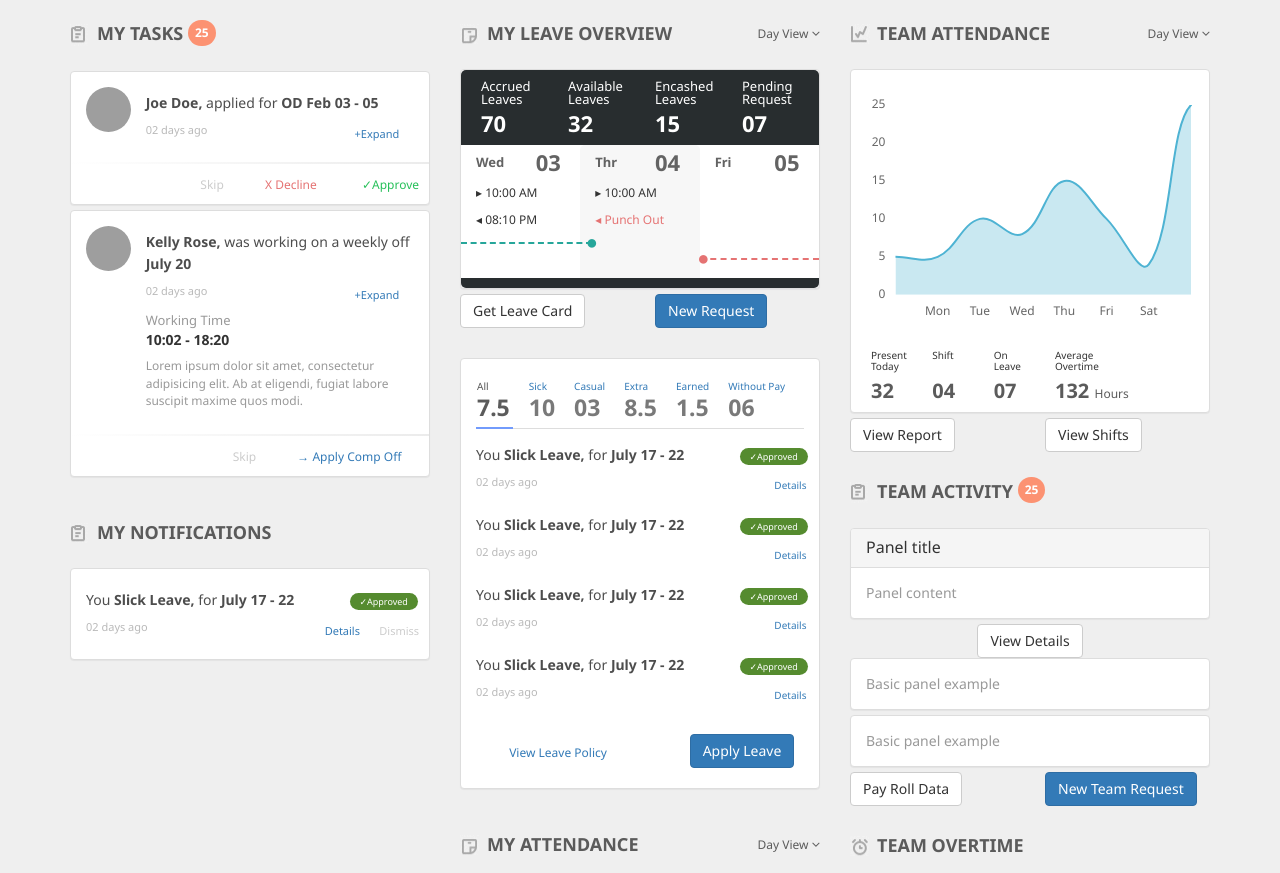
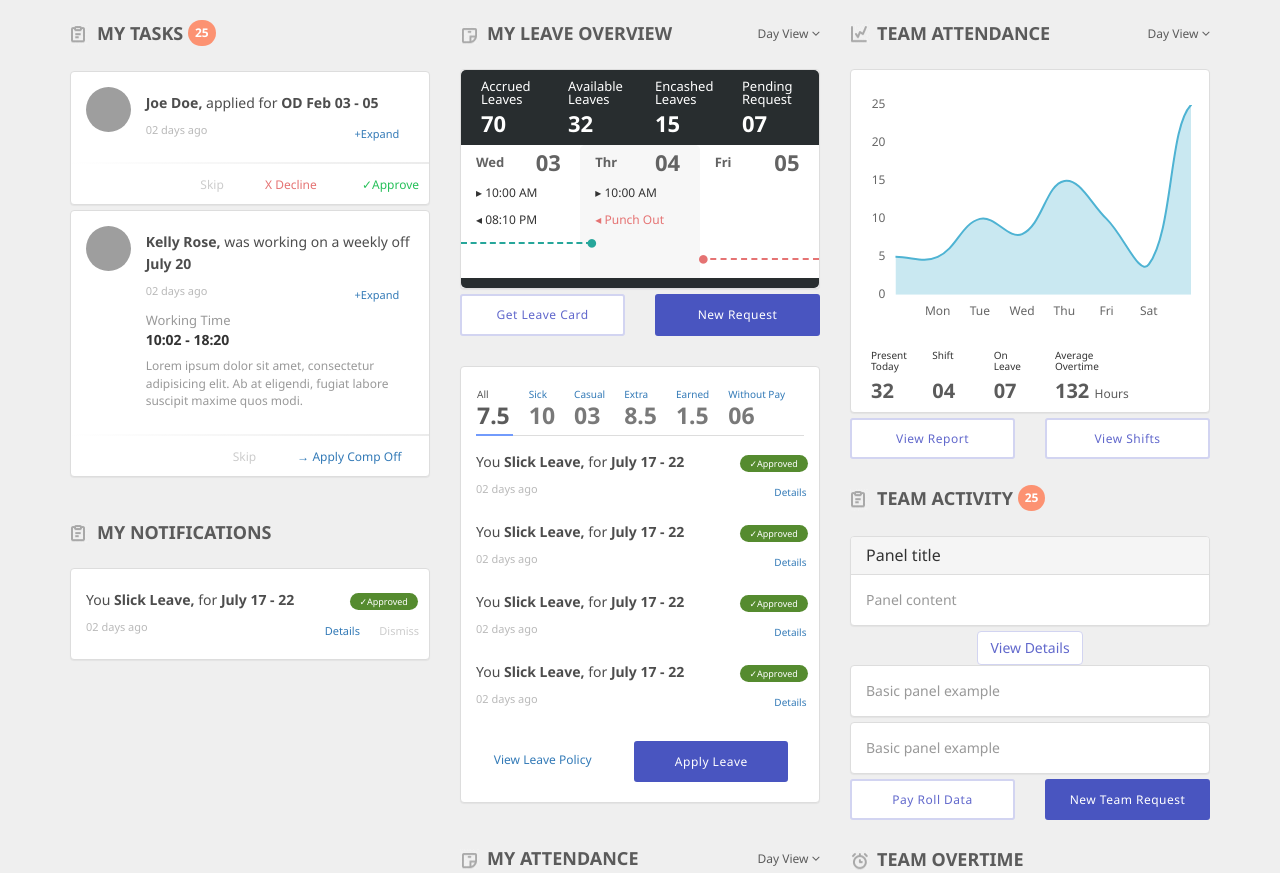
Before and after one commit to mager19/dashboard-Agosto, a website: page index.html in a window 1280 px wide. Shown: the part 79-952 px from the top of the page. Drawn offline with nearby package versions, Linux system fonts and the light colour scheme; grey boxes are pictures that could not be loaded.

Commit message:
Estilos añadidos a los botones

```diff
--- a/css/main.css
+++ b/css/main.css
@@ -422,6 +422,41 @@ body {
     height: 10px;
 }
 
+.boton{
+    border-radius: 3px;
+    border:2px solid ;
+    font-size: 1.2rem;
+    font-weight: 500;
+    letter-spacing: 0.5px;
+    text-align: center;
+    width: 100%;
+}
+
+.boton-default{
+    background-color: #fff;
+    border-color:#D2D4F1;
+    color:#6168CC;
+}
+
+.boton-default:hover{
+    background-color: #E57373;
+    border-color:#E57373;
+    color:#fff;
+}
+
+.boton-primary{
+    background-color: #4955C0;
+    border-color:#4955C0;
+    color:#fff;
+}
+
+.boton-primary:hover{
+    background-color: #fff;
+    border-color:#D2D4F1;
+    color:#6168CC;
+}
+
+
 
 /*****************************
 
--- a/index.html
+++ b/index.html
@@ -258,11 +258,11 @@
 
 
                 <div class="row">
-                    <div class="col-md-6">
-                        <button type="button" class="btn btn-default">Get Leave Card</button>
+                    <div class="col-md-6 col-xs-6">
+                        <button type="button" class="boton boton-default">Get Leave Card</button>
                     </div>
-                    <div class="col-md-6">
-                        <button type="button" class="btn btn-primary">New Request</button>
+                    <div class="col-md-6 col-xs-6">
+                        <button type="button" class="boton boton-primary">New Request</button>
                     </div>
                 </div>
 
@@ -850,11 +850,11 @@
 
                     <div class="card-footer--sinborde panel-tabs-footer">
                         <div class="row">
-                            <div class="col-md-6 col-xs-6">
+                            <div class="col-md-5 col-xs-5">
                                 <a href="#">View Leave Policy</a>
                             </div>
                             <div class="col-md-6 col-xs-6">
-                                <button type="button" class="btn btn-primary">Apply Leave</button>
+                                <button type="button" class="boton boton-primary">Apply Leave</button>
                             </div>
                         </div>
                     </div>
@@ -911,7 +911,7 @@
 
                 <div class="row">
                     <div class="col-md-12 text-center">
-                        <button type="button" class="btn btn-default">View Report</button>
+                        <button type="button" class="btn boton-default">View Report</button>
                     </div>
                 </div>
                 <!-- /section -->
@@ -1068,11 +1068,11 @@
                 <!-- /panel -->
 
                 <div class="row">
-                    <div class="col-md-6">
-                        <button type="button" class="btn btn-default">View Report</button>
+                    <div class="col-md-6 col-xs-6">
+                        <button type="button" class="boton boton-default">View Report</button>
                     </div>
-                    <div class="col-md-6">
-                        <button type="button" class="btn btn-default">View Shifts</button>
+                    <div class="col-md-6 col-xs-6">
+                        <button type="button" class="boton boton-default">View Shifts</button>
                     </div>
                 </div>
                 <!-- /section -->
@@ -1095,7 +1095,7 @@
 
                 <div class="row">
                     <div class="col-md-12 text-center">
-                        <button type="button" class="btn btn-default">View Details</button>
+                        <button type="button" class="btn boton-default">View Details</button>
                     </div>
                 </div>
 
@@ -1116,11 +1116,11 @@
                 <!-- /panel -->
 
                  <div class="row">
-                    <div class="col-md-6">
-                        <button type="button" class="btn btn-default">Pay Roll Data</button>
+                    <div class="col-md-6 col-xs-6">
+                        <button type="button" class="boton boton-default">Pay Roll Data</button>
                     </div>
-                    <div class="col-md-6">
-                        <button type="button" class="btn btn-primary">New Team Request</button>
+                    <div class="col-md-6 col-xs-6">
+                        <button type="button" class="boton boton-primary">New Team Request</button>
                     </div>
                 </div>
 
```
